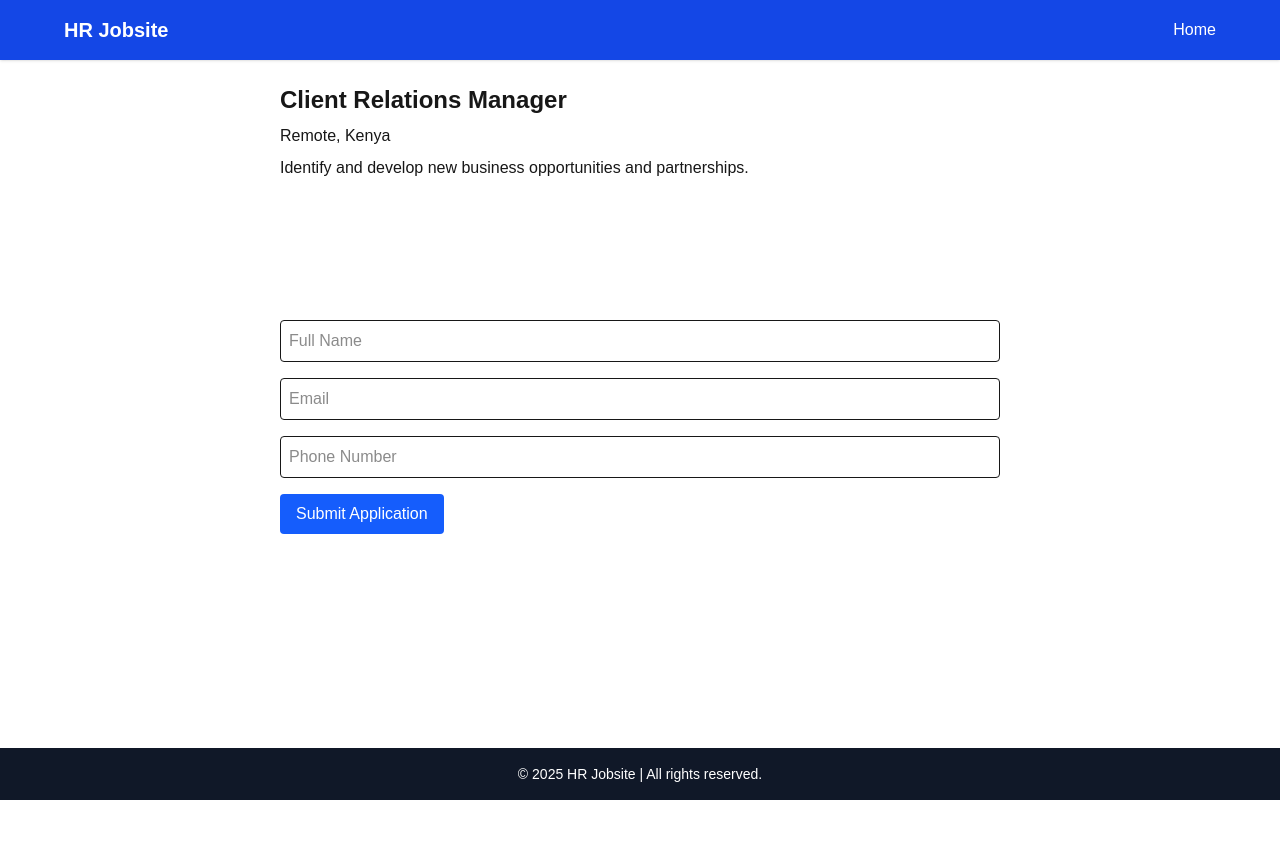
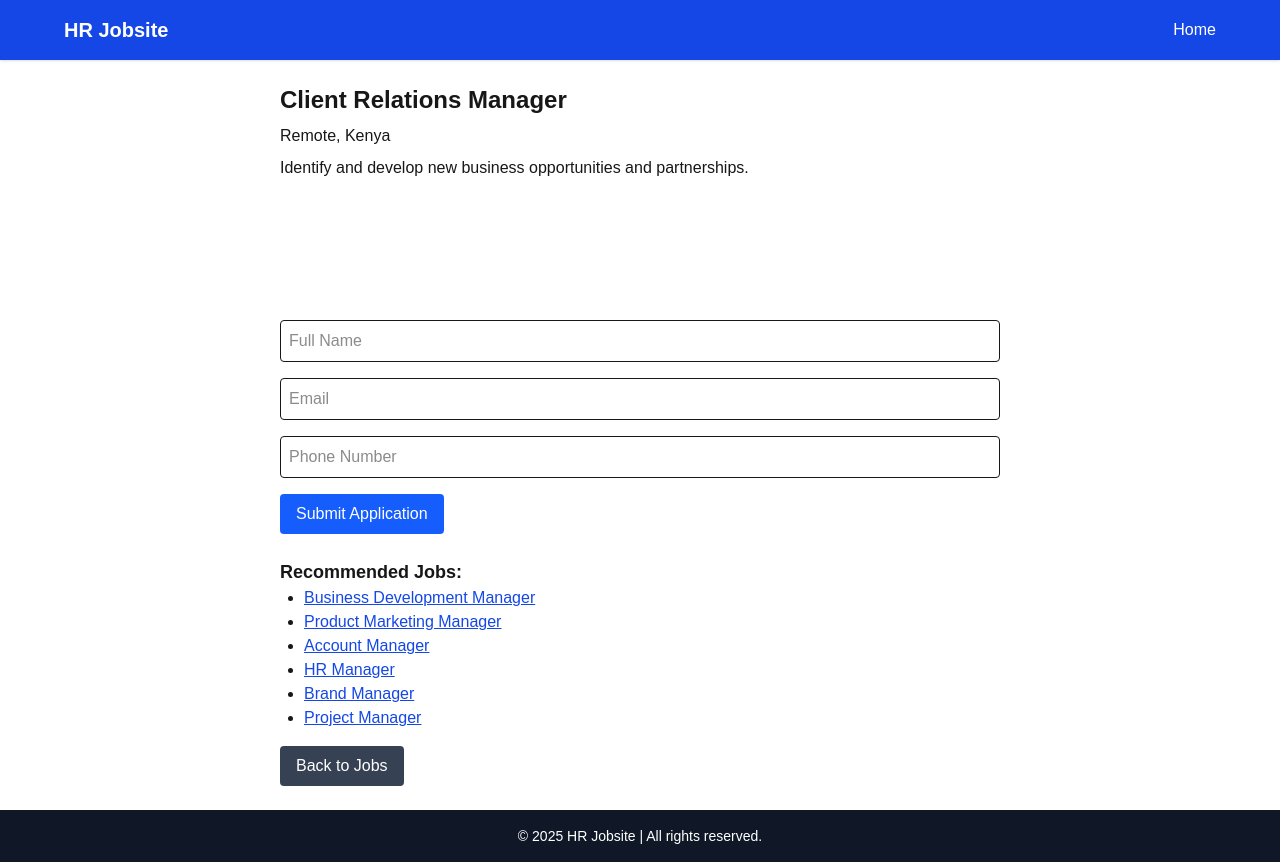
Before and after one commit to Kent-Naks/hr-jobsite-fresh, a Next.js app in the folder frontend/: page /jobs/1 in a window 1280 px wide. Before the commit the page ends 800 px from the top, so only its background shows below. Built offline with nearby package versions, Linux system fonts and the light colour scheme.

Commit message:
Fix Vercel build: Convert [id]/page.tsx to server component

```diff
--- a/frontend/src/app/jobs/[id]/page.tsx
+++ b/frontend/src/app/jobs/[id]/page.tsx
@@ -1,27 +1,22 @@
-'use client';
-
-import { useState } from 'react';
+import { notFound } from 'next/navigation';
 import Link from 'next/link';
-import { notFound } from 'next/navigation';
 import jobs from '@/data/jobs.json';
 import AdSlot from '@/components/AdSlot';
 import type { Job } from '@/../types';
 
-type PageProps = {
+type Params = {
   params: {
     id: string;
   };
 };
 
-export default function JobDetail({ params }: PageProps) {
+export default function JobDetail({ params }: Params) {
   const job = (jobs as Job[]).find(j => j.id === params.id);
-  const [submitted, setSubmitted] = useState(false);
 
   if (!job) return notFound();
 
-  const recommendations = (jobs as Job[]).filter(j =>
-    j.id !== job.id &&
-    j.keywords.some(k => job.keywords.includes(k))
+  const recommendations = (jobs as Job[]).filter(
+    j => j.id !== job.id && j.keywords.some(k => job.keywords.includes(k))
   );
 
   return (
@@ -34,14 +29,7 @@ export default function JobDetail({ params }: PageProps) {
         <AdSlot slot="1122334455" />
       </div>
 
-      {!submitted ? (
-        <form
-          onSubmit={e => {
-            e.preventDefault();
-            setSubmitted(true);
-          }}
-          className="space-y-4"
-        >
+      <form className="space-y-4" action="/">
         <input type="text" placeholder="Full Name" required className="w-full p-2 border rounded" />
         <input type="email" placeholder="Email" required className="w-full p-2 border rounded" />
         <input type="tel" placeholder="Phone Number" required className="w-full p-2 border rounded" />
@@ -49,9 +37,7 @@ export default function JobDetail({ params }: PageProps) {
           Submit Application
         </button>
       </form>
-      ) : (
-        <div>
-          <p className="text-green-600 font-medium">Application submitted successfully!</p>
+
       <h3 className="text-lg font-semibold mt-6">Recommended Jobs:</h3>
       <ul className="list-disc pl-6">
         {recommendations.map(j => (
@@ -62,14 +48,13 @@ export default function JobDetail({ params }: PageProps) {
           </li>
         ))}
       </ul>
+
       <Link
         href="/"
         className="inline-block mt-4 bg-gray-700 text-white px-4 py-2 rounded"
       >
-            Accept Further Applications
+        Back to Jobs
       </Link>
-        </div>
-      )}
     </div>
   );
 }
```
Lines whose indentation alone changed are shown as unchanged.
